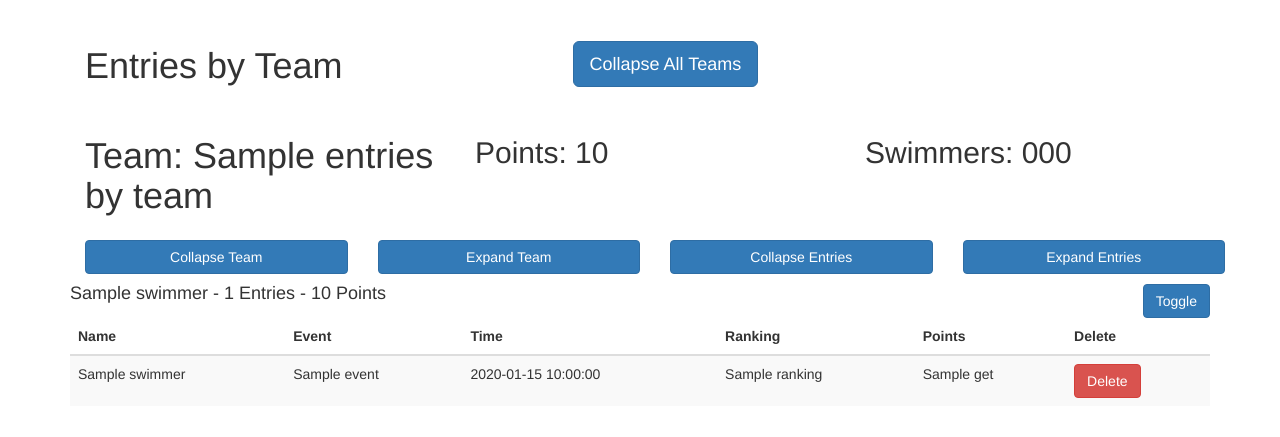
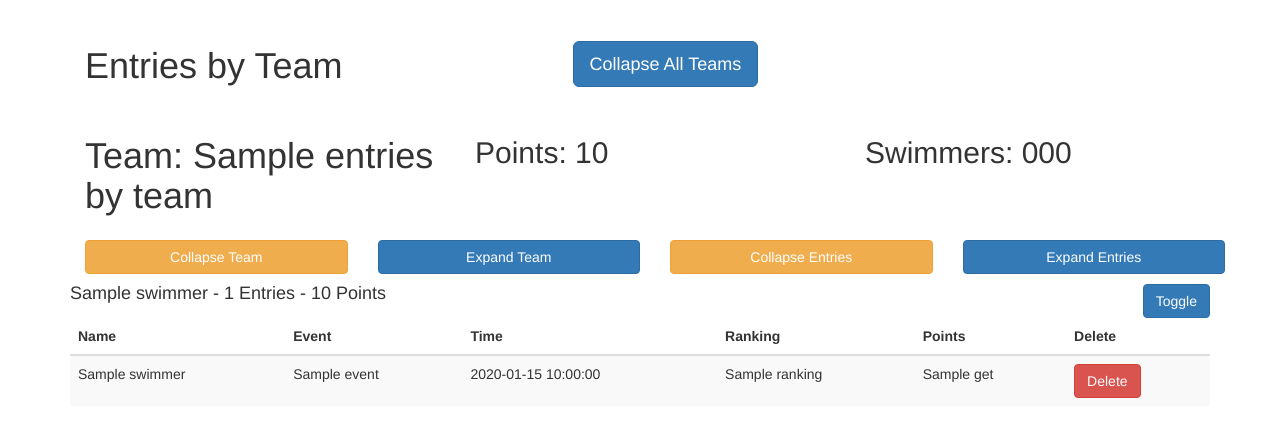
Before and after one commit to alexboden/swim-ranking-analysis, a Flask app: template templates/teams.html in a window 1280 px wide. Shown: the part 240-677 px from the top of the page. Run offline with Flask 2, Linux system fonts and the light colour scheme; the template is opened without the code that fills it: most values are stand-ins (such as "Sample title", 1, 10 or a date in 2020); some libraries are stand-ins or nearby versions.

Commit message:
button styling

```diff
--- a/templates/teams.html
+++ b/templates/teams.html
@@ -38,13 +38,13 @@
 			</div>
 			<div class="row">
                 <div class="col-md-3">
-                    <button class="btn btn-block btn-primary" id="btn-collapse-team" team-id={{team_name.split()[0]}} style="margin-top: 1.5rem;">Collapse Team</button>
+                    <button class="btn btn-block btn-warning" id="btn-collapse-team" team-id={{team_name.split()[0]}} style="margin-top: 1.5rem;">Collapse Team</button>
                 </div>
                 <div class="col-md-3">
                     <button class="btn btn-block btn-primary" id="btn-expand-team" team-id={{team_name.split()[0]}} style="margin-top: 1.5rem;">Expand Team</button>
                 </div>
                 <div class="col-md-3">
-                    <button class="btn btn-block btn-primary" id="btn-collapse-entries-team" team-id={{team_name.split()[0]}} style="margin-top: 1.5rem;">Collapse Entries</button>
+                    <button class="btn btn-block btn-warning" id="btn-collapse-entries-team" team-id={{team_name.split()[0]}} style="margin-top: 1.5rem;">Collapse Entries</button>
                 </div>
                 <div class="col-md-3">
                     <button class="btn btn-block btn-primary" id="btn-expand-entries-team" team-id={{team_name.split()[0]}} style="margin-top: 1.5rem;">Expand Entries</button>
```
